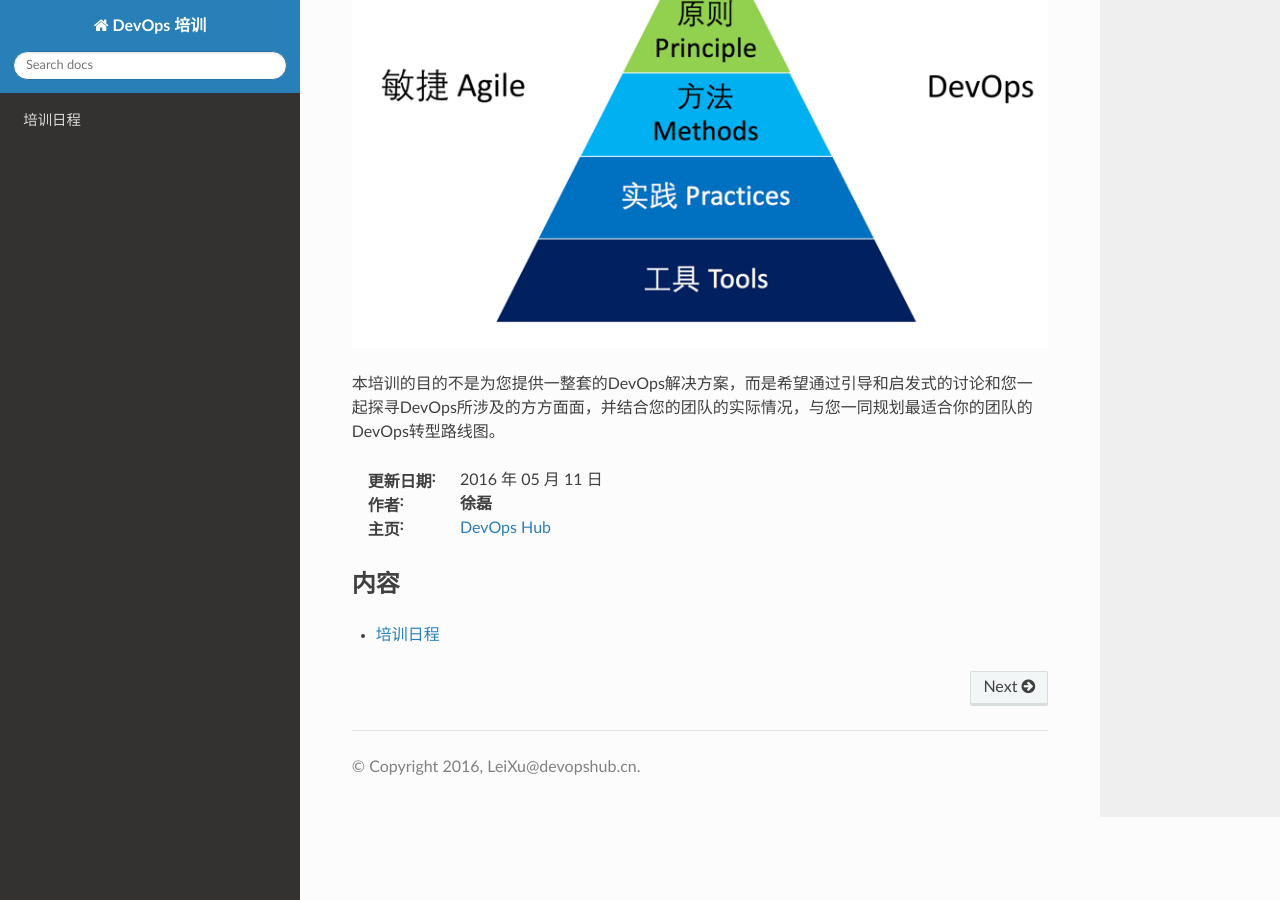
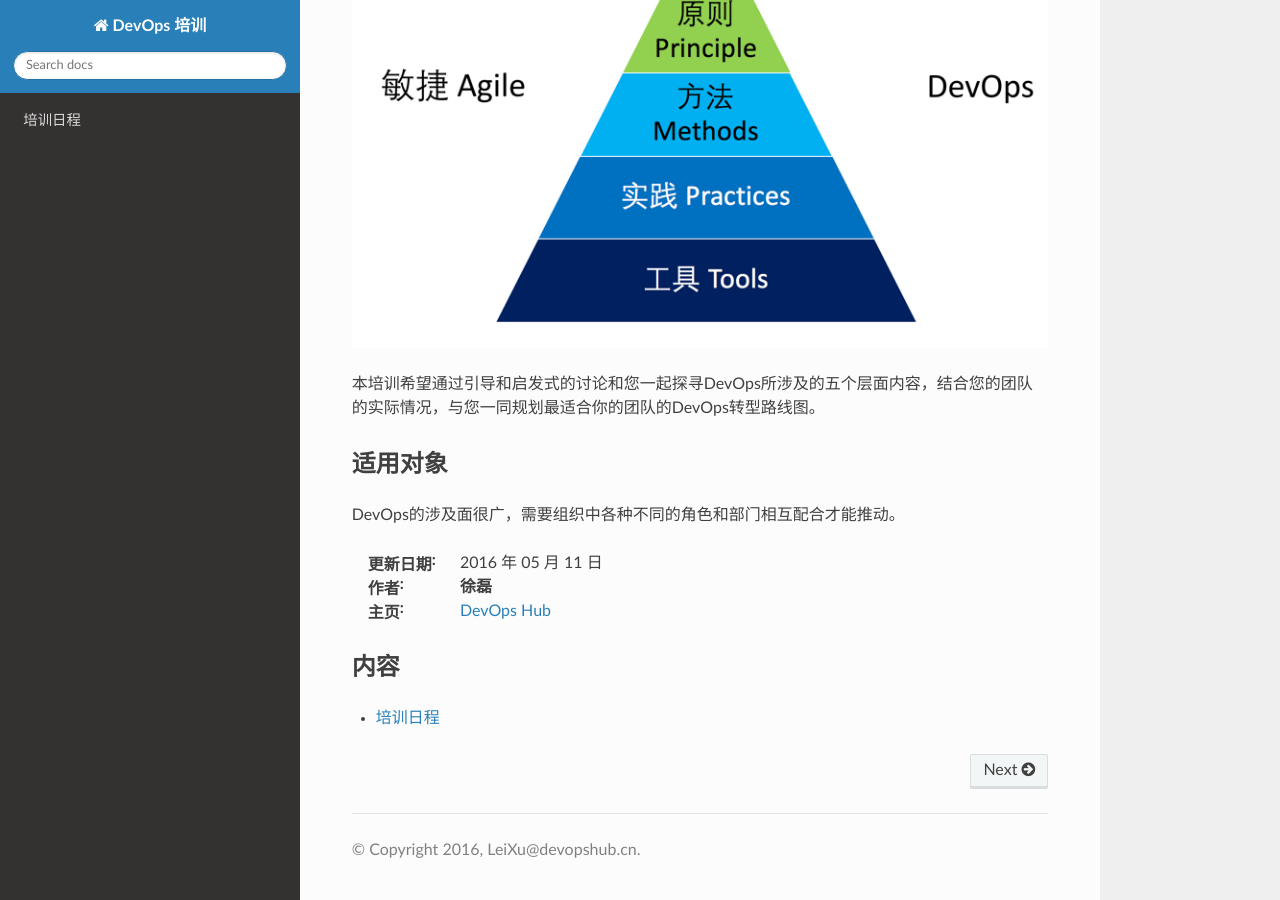
Before and after one commit to ups216/devops-training, a Sphinx documentation site: the page built from docs/index.rst, in a window 1280 px wide and 900 px high, scrolled down 609 px. Built offline with Sphinx 7.4.7 and the Read the Docs theme 2.0.0, drawn with Linux system fonts in a browser that asks for light colours; the version number could not be read and is left out.

```diff
--- a/docs/index.rst
+++ b/docs/index.rst
@@ -17,7 +17,12 @@ DevOps将产品研发，部署，监控／分析，运维和运营串接起来
 
 .. figure:: images/devops-5-layers.png
 
-本培训的目的不是为您提供一整套的DevOps解决方案，而是希望通过引导和启发式的讨论和您一起探寻DevOps所涉及的方方面面，并结合您的团队的实际情况，与您一同规划最适合你的团队的DevOps转型路线图。
+本培训希望通过引导和启发式的讨论和您一起探寻DevOps所涉及的五个层面内容，结合您的团队的实际情况，与您一同规划最适合你的团队的DevOps转型路线图。
+
+适用对象
+--------
+
+DevOps的涉及面很广，需要组织中各种不同的角色和部门相互配合才能推动。
 
 
 :更新日期: |today|
```
Also changed, not shown: docs/agenda/index.rst (+10 -0 lines).
